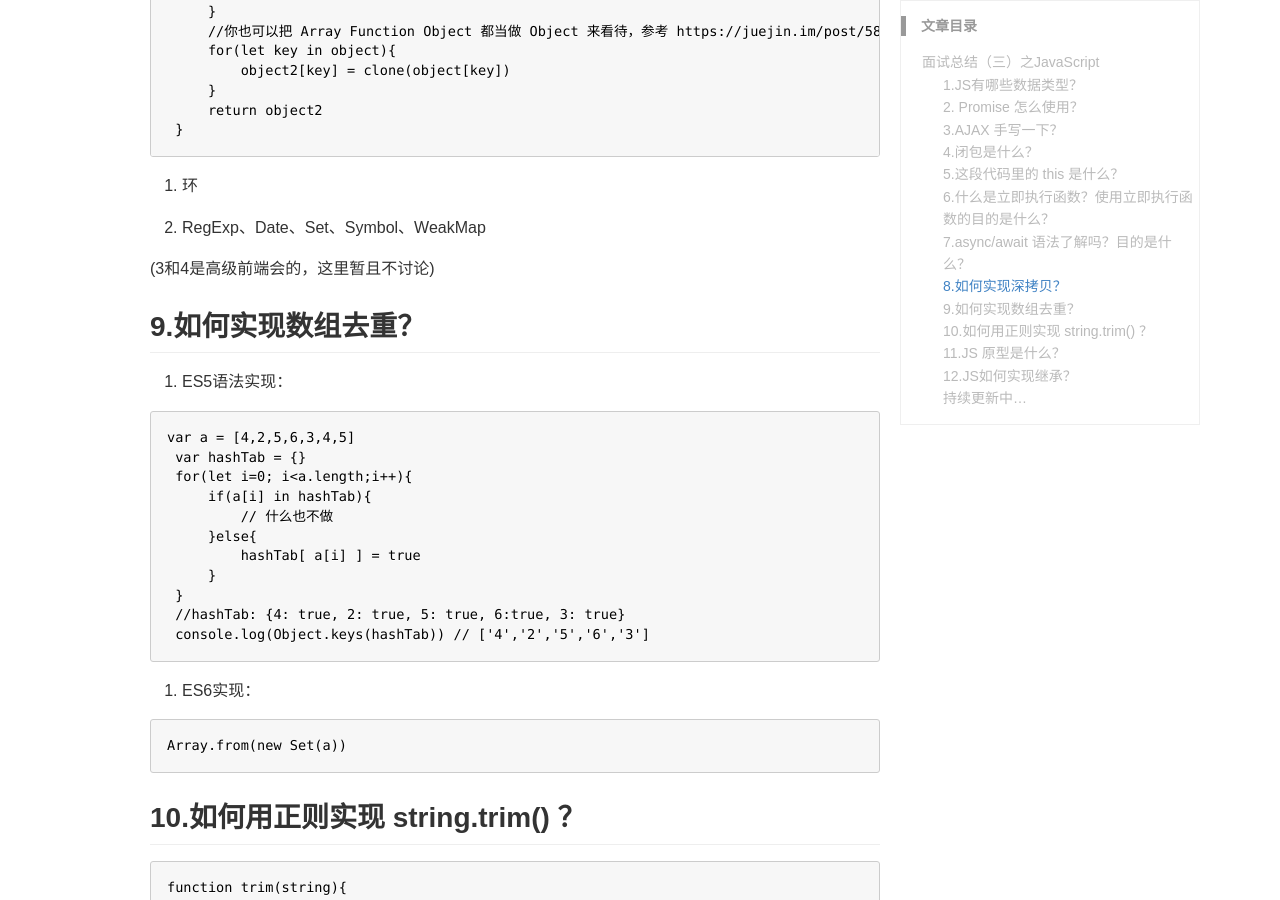
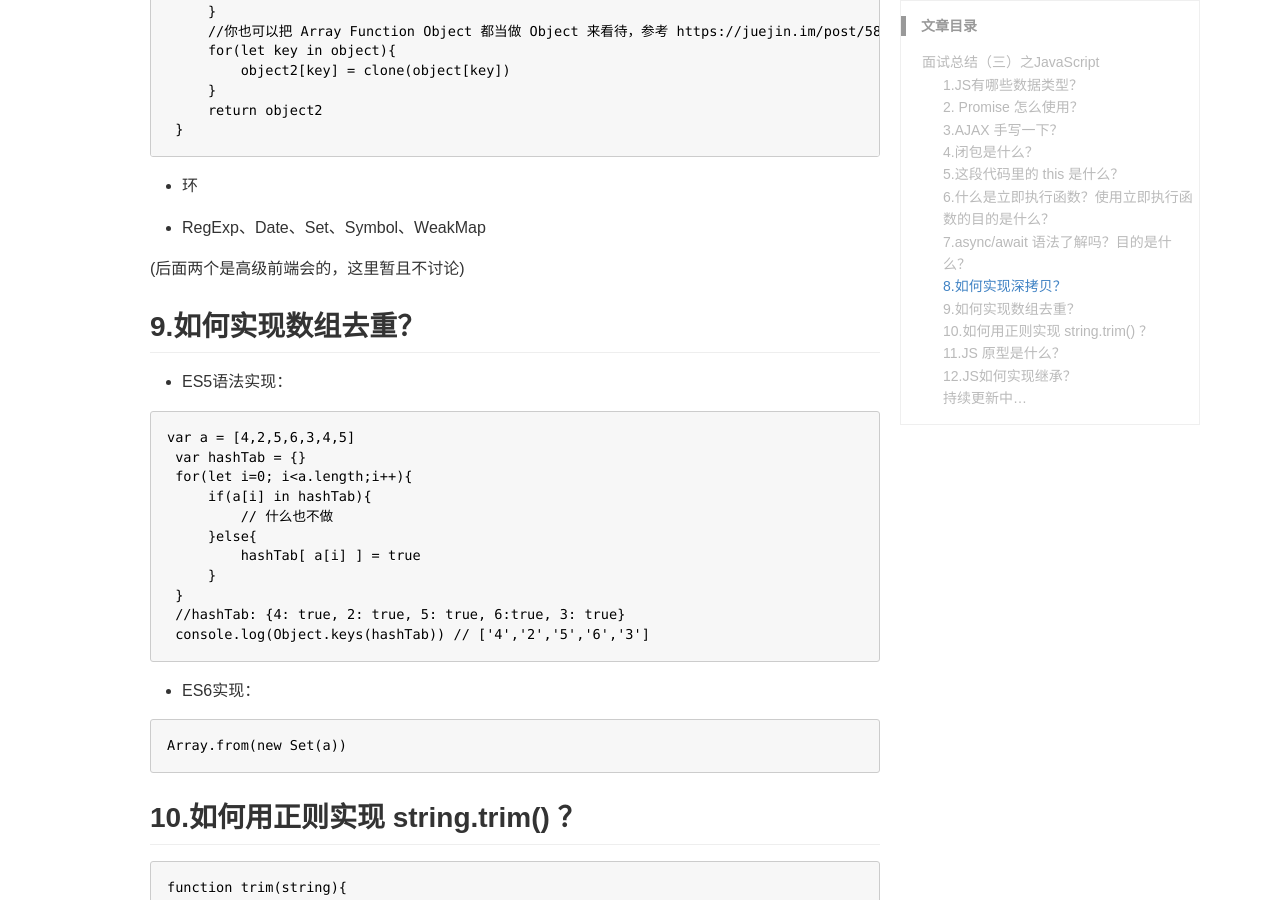
Before and after one commit to 1977744311/1977744311.github.io, a Jekyll site: the page built from _posts/2018-06-28-interview3.md, in a window 1280 px wide and 900 px high, scrolled down 3405 px. Built offline with Jekyll 4.4.1, drawn with Linux system fonts in a browser that asks for light colours; comment, search, counter and statistics services are not loaded.

Commit message:
interview3-2

````diff
--- a/_posts/2018-06-28-interview3.md
+++ b/_posts/2018-06-28-interview3.md
@@ -163,15 +163,15 @@ function clone(object){
  }
 ```
 
-3. 环
+- 环
 
-4. RegExp、Date、Set、Symbol、WeakMap
+- RegExp、Date、Set、Symbol、WeakMap
 
-(3和4是高级前端会的，这里暂且不讨论)
+(后面两个是高级前端会的，这里暂且不讨论)
 
 ## 9.如何实现数组去重？
 
-1. ES5语法实现：
+- ES5语法实现：
 
 ```angularjs
 var a = [4,2,5,6,3,4,5]
````
Also changed, not shown: other parts of _posts/2018-06-28-interview3.md (+5 -5 lines).
